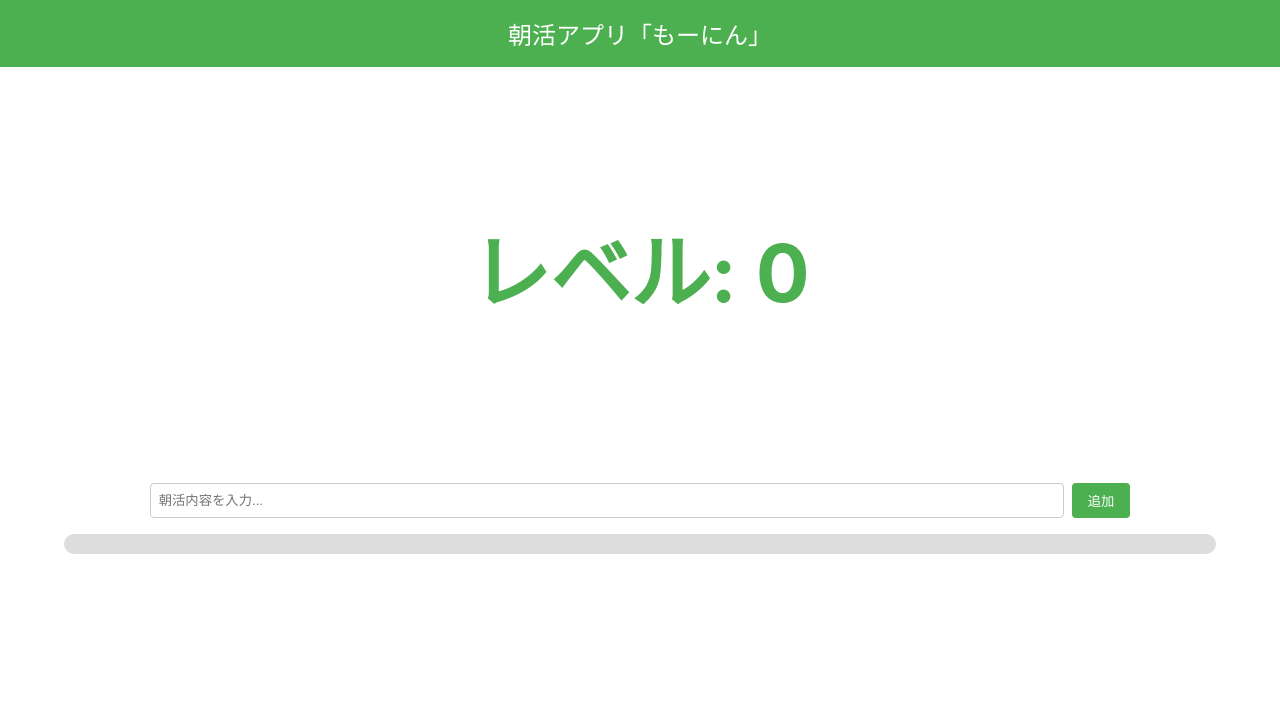
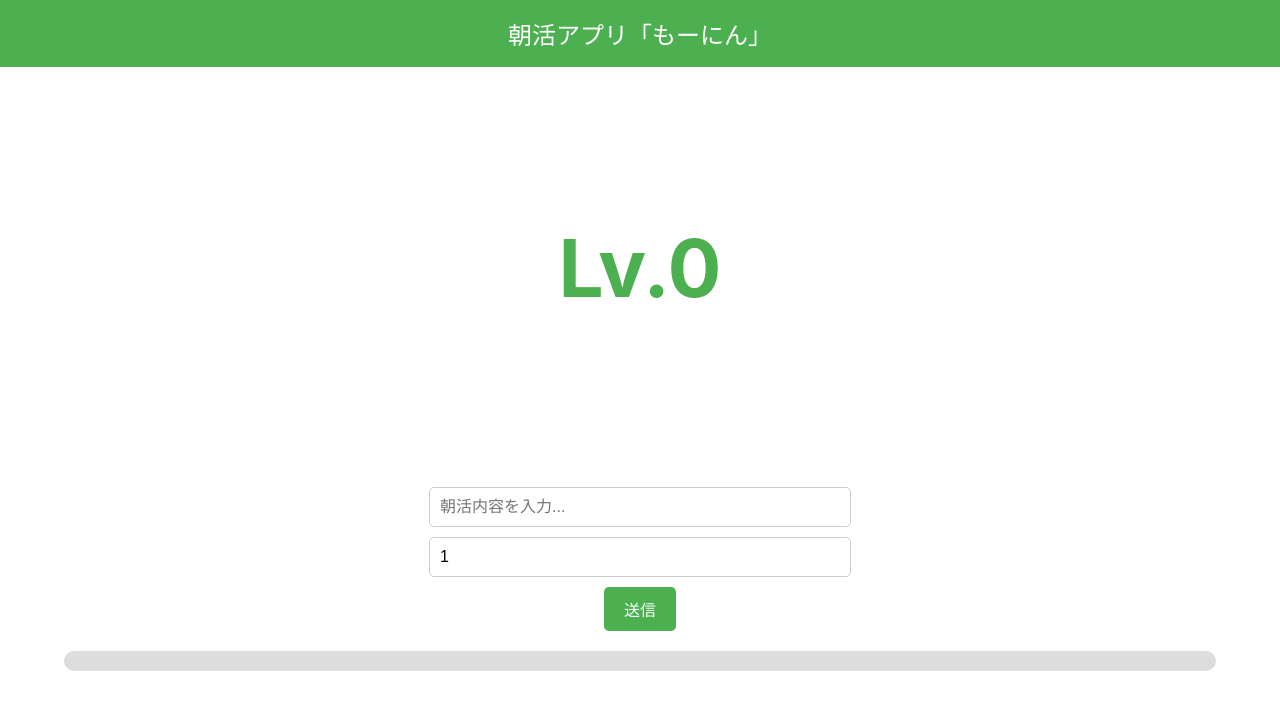
Before and after one commit to dorara-m/mornin, a React (Create React App) app: page / in a window 1280 px wide. Shown: the top 710 px of the page. Built offline with nearby package versions, Linux system fonts and the light colour scheme.

Commit message:
update: ポイント入力機能

```diff
--- a/src/App.tsx
+++ b/src/App.tsx
@@ -38,9 +38,9 @@ const BurstEffect = styled.div<{ visible: boolean }>`
 
 const App: React.FC = () => {
   const [activities, setActivities] = useState<
-    { text: string; timeStamp: string }[]
+    { text: string; progress: number; timeStamp: string }[]
   >([]);
-  const [progress, setProgress] = useState<number>(0);
+  const [displayProgress, setDisplayProgress] = useState<number>(0);
   const [level, setLevel] = useState<number>(0);
   const [animate, setAnimate] = useState<boolean>(false);
   const [burstVisible, setBurstVisible] = useState<boolean>(false);
@@ -49,6 +49,7 @@ const App: React.FC = () => {
     return 5 + level; // レベル0で5、レベル1で6...
   };
 
+  // 日付をフォーマットする関数
   const formatDate = (date: Date): string => {
     const month = date.getMonth() + 1; // 月は0から始まるため+1
     const day = date.getDate();
@@ -57,13 +58,17 @@ const App: React.FC = () => {
     return `${month}/${day} ${hours}:${minutes}`;
   };
 
-  const handleAddActivity = (text: string, timeStamp: Date) => {
+  const handleAddActivity = (
+    text: string,
+    progress: number,
+    timeStamp: Date
+  ) => {
     const maxProgress = getMaxProgress(level);
 
-    if (progress + 1 >= maxProgress) {
-      // レベルアップ処理
-      setProgress(0); // 達成度をリセット
-      setLevel(level + 1);
+    if (displayProgress + progress >= maxProgress) {
+      // 進捗度がmaxを超えたとき = レベルアップしたとき
+      setDisplayProgress(0); // 表示上の進捗をリセット
+      setLevel(level + 1); // レベルを1つ上げる
 
       // アニメーションとconfettiをトリガー
       setAnimate(true);
@@ -78,10 +83,16 @@ const App: React.FC = () => {
         setBurstVisible(false);
       }, 1000);
     } else {
-      setProgress(progress + 1); // 達成度を増加
+      // レベルアップしていないとき → いつも通り進捗を加算
+      setDisplayProgress(displayProgress + progress);
     }
 
-    const activity = { text: text, timeStamp: formatDate(timeStamp) };
+    // このタイミングで日付をフォーマットしてactivitiesに追加
+    const activity = {
+      text: text,
+      progress: progress,
+      timeStamp: formatDate(timeStamp),
+    };
 
     setActivities([activity, ...activities]);
   };
@@ -102,10 +113,10 @@ const App: React.FC = () => {
       <Header />
       <LevelContainer>
         <BurstEffect visible={burstVisible} />
-        <LevelText animate={animate}>レベル: {level}</LevelText>
+        <LevelText animate={animate}>Lv.{level}</LevelText>
       </LevelContainer>
       <ActivityInput onAddActivity={handleAddActivity} />
-      <ProgressBar progress={(progress / getMaxProgress(level)) * 100} />
+      <ProgressBar progress={(displayProgress / getMaxProgress(level)) * 100} />
       <ActivityList activities={activities} />
     </div>
   );
--- a/src/components/ActivityInput.tsx
+++ b/src/components/ActivityInput.tsx
@@ -3,24 +3,38 @@ import styled from "styled-components";
 
 const InputContainer = styled.div`
   display: flex;
-  justify-content: center;
-  margin: 1rem 0;
+  flex-direction: column;
+  align-items: center;
+  margin: 20px;
 `;
 
-const Input = styled.input`
-  padding: 0.5rem;
+const TextInput = styled.input`
+  padding: 10px;
+  font-size: 1rem;
+  margin-bottom: 10px;
+  width: 100%;
+  max-width: 400px;
   border: 1px solid #ccc;
-  border-radius: 4px;
-  margin-right: 0.5rem;
-  width: 70%;
+  border-radius: 5px;
+`;
+
+const NumberInput = styled.input`
+  padding: 10px;
+  font-size: 1rem;
+  margin-bottom: 10px;
+  width: 100%;
+  max-width: 400px;
+  border: 1px solid #ccc;
+  border-radius: 5px;
 `;
 
 const Button = styled.button`
-  padding: 0.5rem 1rem;
+  padding: 10px 20px;
+  font-size: 1rem;
   background-color: #4caf50;
   color: white;
   border: none;
-  border-radius: 4px;
+  border-radius: 5px;
   cursor: pointer;
 
   &:hover {
@@ -28,29 +42,37 @@ const Button = styled.button`
   }
 `;
 
-type Props = {
-  onAddActivity: (text: string, timeStamp: Date) => void;
-};
+interface ActivityInputProps {
+  onAddActivity: (activity: string, progress: number, date: Date) => void;
+}
 
-const ActivityInput: React.FC<Props> = ({ onAddActivity }) => {
-  const [inputValue, setInputValue] = useState("");
+const ActivityInput: React.FC<ActivityInputProps> = ({ onAddActivity }) => {
+  const [activity, setActivity] = useState<string>("");
+  const [progress, setProgress] = useState<number>(1);
 
-  const handleAddClick = () => {
-    if (inputValue.trim() !== "") {
-      onAddActivity(inputValue, new Date());
-      setInputValue("");
-    }
+  const handleSubmit = () => {
+    if (activity.trim() === "" || progress <= 0) return;
+    onAddActivity(activity, progress, new Date());
+    setActivity("");
+    setProgress(1);
   };
 
   return (
     <InputContainer>
-      <Input
+      <TextInput
         type="text"
-        value={inputValue}
-        onChange={(e) => setInputValue(e.target.value)}
+        value={activity}
+        onChange={(e) => setActivity(e.target.value)}
         placeholder="朝活内容を入力..."
       />
-      <Button onClick={handleAddClick}>追加</Button>
+      <NumberInput
+        type="number"
+        value={progress}
+        onChange={(e) => setProgress(Number(e.target.value))}
+        placeholder="進捗度を入力..."
+        min="1"
+      />
+      <Button onClick={handleSubmit}>送信</Button>
     </InputContainer>
   );
 };
--- a/src/components/ActivityList.tsx
+++ b/src/components/ActivityList.tsx
@@ -12,17 +12,25 @@ const ListItem = styled.li`
   background-color: #f9f9f9;
   margin: 0.5rem 0;
   padding: 0.5rem;
+  font-size: 1.1rem;
   border: 1px solid #ddd;
   border-radius: 4px;
+  display: flex;
+  justify-content: space-between;
+  align-items: center;
   span {
     font-size: 0.8rem;
-    color: #666;
-    margin-right: 0.5rem;
+    margin-right: 2rem;
   }
+`;
+const ListItemProgress = styled.span`
+  font-size: 0.8rem;
+  font-weight: bold;
+  color: green;
 `;
 
 type Props = {
-  activities: { text: string; timeStamp: string }[];
+  activities: { text: string; progress: number; timeStamp: string }[];
 };
 
 const ActivityList: React.FC<Props> = ({ activities }) => {
@@ -30,8 +38,11 @@ const ActivityList: React.FC<Props> = ({ activities }) => {
     <ListContainer>
       {activities.map((activity, index) => (
         <ListItem key={index}>
-          <span>{activity.timeStamp}</span>
-          {activity.text}
+          <div>
+            <span>{activity.timeStamp}</span>
+            {activity.text}
+          </div>
+          <ListItemProgress>{activity.progress}P</ListItemProgress>
         </ListItem>
       ))}
     </ListContainer>
```
Also changed, not shown: 1 other file (tests, documents, lock files or other folders).
